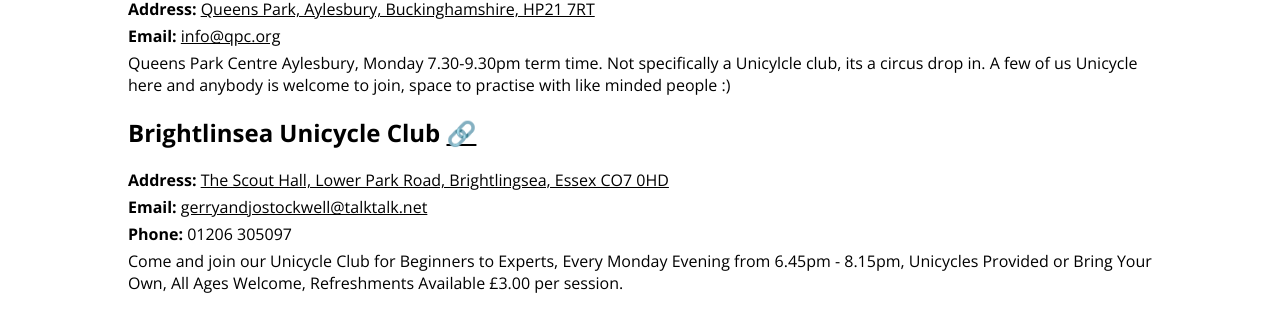
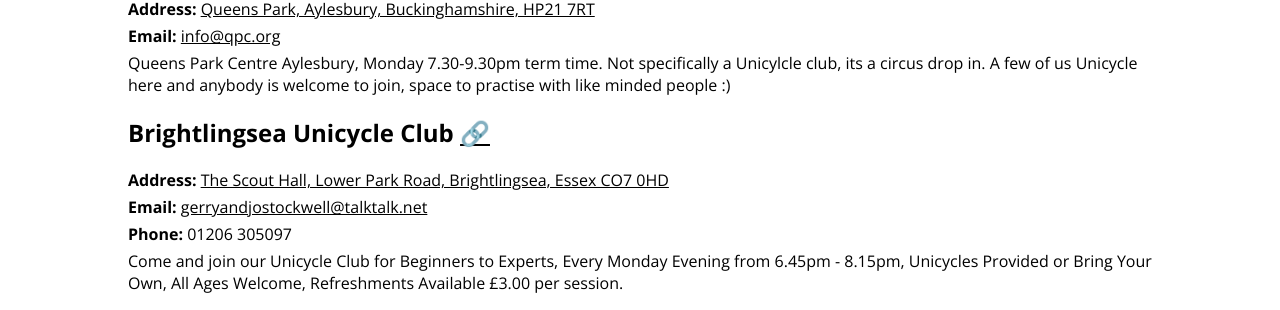
Before and after one commit to UnionOfUKUnicyclists/unionofukunicyclists.github.io, a Jekyll site: the page built from clubs/index.md, in a window 1280 px wide and 900 px high. Shown: the part 403-713 px from the top of the window. Built offline with Jekyll 4.4.1, drawn with Linux system fonts in a browser that asks for light colours; nearby versions of some CDN libraries.

Commit message:
Fix typo

```diff
--- a/_data/clubs.yaml
+++ b/_data/clubs.yaml
@@ -27,7 +27,7 @@
     here and anybody is welcome to join, space to practise with like minded
     people :)
 
-- name: "Brightlinsea Unicycle Club"
+- name: "Brightlingsea Unicycle Club"
   address: "The Scout Hall, Lower Park Road, Brightlingsea, Essex CO7 0HD"
   # FIXME: add correct co-ordinates
   latitude: 0
```
